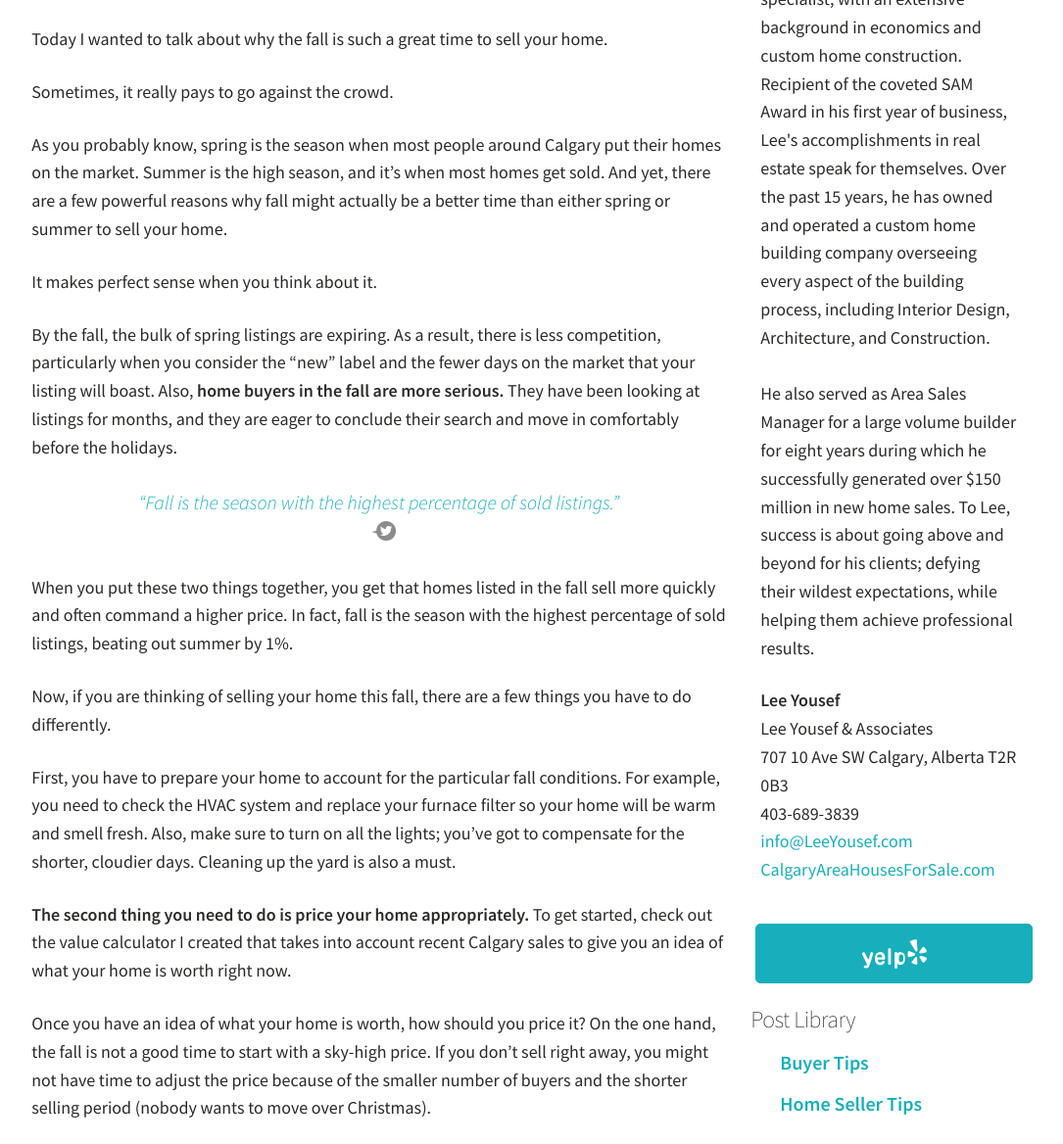
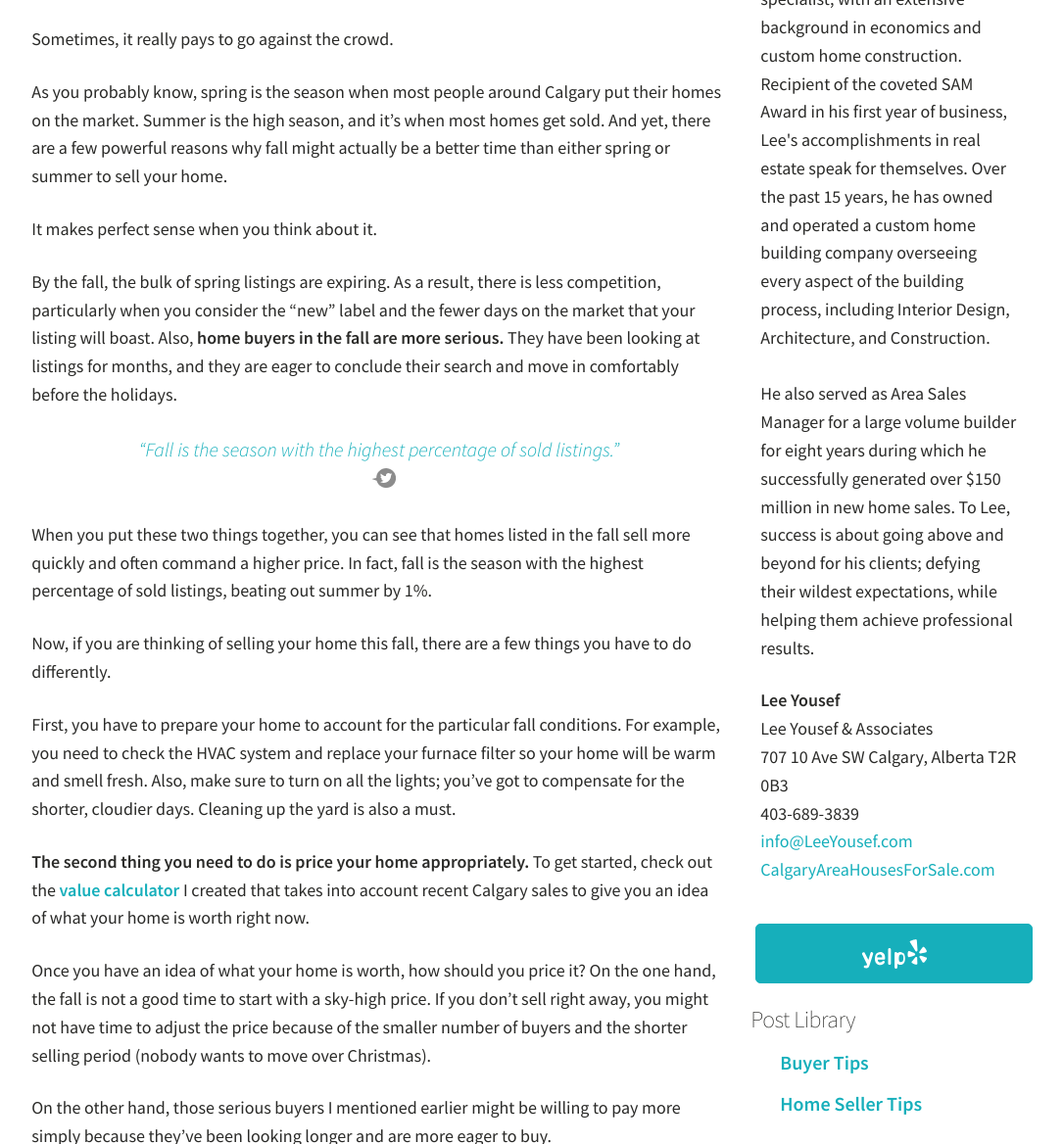
Before and after one commit to Vyral/lee-yousef-blog, a Jekyll site: the page built from _posts/2016-10-17-should-you-sell-your-calgary-home-in-the-fall.md, in a window 1280 px wide and 1400 px high, scrolled down 686 px, cut to the strip 232-1400 px from the top of the window. Shown: the whole strip at 98% size, without its empty margins (97-1182 px from the left). Built offline with Jekyll 4.4.1, drawn with Linux system fonts in a browser that asks for light colours; nearby versions of some CDN libraries.

Commit message:
Updated 2 files via CloudCannon

```diff
--- a/_posts/2016-10-17-should-you-sell-your-calgary-home-in-the-fall.md
+++ b/_posts/2016-10-17-should-you-sell-your-calgary-home-in-the-fall.md
@@ -16,8 +16,6 @@
 
 {% include youtube.html %}
 
-Today I wanted to talk about why the fall is such a great time to sell your home.
-
 Sometimes, it really pays to go against the crowd.
 
 As you probably know, spring is the season when most people around Calgary put their homes on the market. Summer is the high season, and it’s when most homes get sold. And yet, there are a few powerful reasons why fall might actually be a better time than either spring or summer to sell your home.
@@ -28,13 +26,13 @@
 
 {% include pullquote.html %}
 
-When you put these two things together, you get that homes listed in the fall sell more quickly and often command a higher price. In fact, fall is the season with the highest percentage of sold listings, beating out summer by 1%.
+When you put these two things together, you can see that homes listed in the fall sell more quickly and often command a higher price. In fact, fall is the season with the highest percentage of sold listings, beating out summer by 1%.
 
 Now, if you are thinking of selling your home this fall, there are a few things you have to do differently.
 
 First, you have to prepare your home to account for the particular fall conditions. For example, you need to check the HVAC system and replace your furnace filter so your home will be warm and smell fresh. Also, make sure to turn on all the lights; you've got to compensate for the shorter, cloudier days. Cleaning up the yard is also a must.
 
-**The second thing you need to do is price your home appropriately.** To get started, check out the value calculator I created that takes into account recent Calgary sales to give you an idea of what your home is worth right now.
+**The second thing you need to do is price your home appropriately.** To get started, check out the **[value calculator](http://www.calgaryareahousesforsale.com/homevalue/)** I created that takes into account recent Calgary sales to give you an idea of what your home is worth right now.
 
 Once you have an idea of what your home is worth, how should you price it? On the one hand, the fall is not a good time to start with a sky-high price. If you don’t sell right away, you might not have time to adjust the price because of the smaller number of buyers and the shorter selling period (nobody wants to move over Christmas).
 
```
